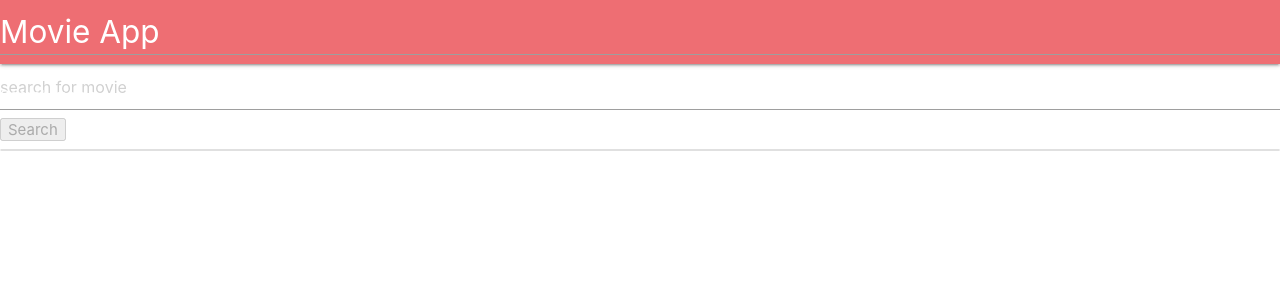
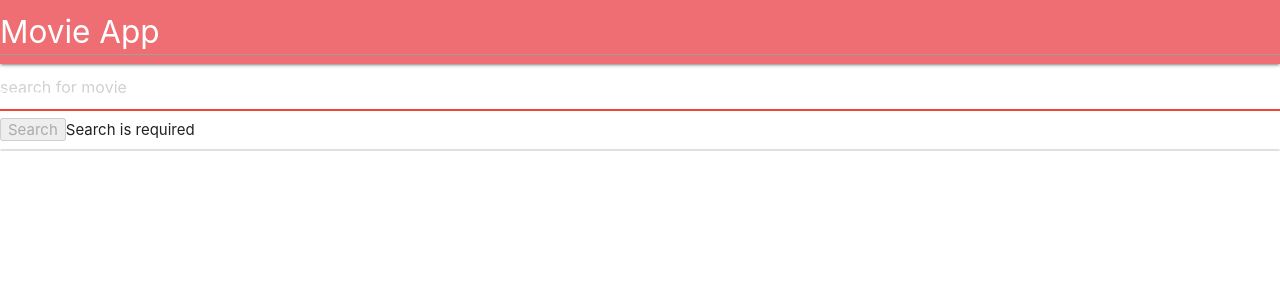
Before and after one commit to thomasengels/angular-vdab, an Angular app: page /movies/add in a window 1280 px wide. Shown: the top 300 px of the page. Built offline with nearby package versions, Linux system fonts and the light colour scheme.

Commit message:
9-form-validation

```diff
--- a/src/app/movies-add/movies-add.component.html
+++ b/src/app/movies-add/movies-add.component.html
@@ -1,9 +1,13 @@
-<form #searchForm="ngForm" (ngSubmit)="searchMovie(searchForm.value)">
-    <input type="text" placeholder="search for movie" name="title" required ngModel>
+<form #searchForm="ngForm" (ngSubmit)="searchMovie(searchForm.value)" novalidate>
+    <input #title="ngModel" [ngClass]="searchForm.invalid && searchForm.pristine && searchForm.untouched ? 'invalid' : ''" type="text" placeholder="search for movie" name="title" required minlength="2" ngModel>
     <button type="submit" [disabled]="searchForm.invalid">Search</button>
+    <ng-container *ngIf="title.invalid">
+        <span *ngIf="title.errors?.required">Search is required</span>
+        <span *ngIf="title.errors?.minlength">Search has a min length of 2 (current length is {{title.errors.minlength.actualLength}})</span>
+    </ng-container>
 </form>
 
-<ul class="collection ">
+<ul class="collection " #list>
     <li class="collection-item avatar " *ngFor="let movie of searchedMovies" (click)="addMovie(movie.onlineId)">
         <img [src]="movie.poster " [alt]="movie.title " />
         <span class="title ">{{movie.title}}</span>
--- a/src/app/movies-add/movies-add.component.ts
+++ b/src/app/movies-add/movies-add.component.ts
@@ -2,6 +2,7 @@ import { MoviesService } from './../services/movies.service';
 import { Component, OnInit } from '@angular/core';
 import { Router } from '@angular/router';
 import { Movie } from '../models/movie.model';
+import { ViewChild } from '@angular/core';
 
 export interface Search {
   title: string;
@@ -14,6 +15,9 @@ export interface Search {
 })
 export class MoviesAddComponent implements OnInit {
   searchedMovies: Movie[] = [];
+
+  @ViewChild("searchForm") searchForm: any;
+  @ViewChild("title") title: any;
 
   constructor(private moviesService: MoviesService,
               private router: Router) { }
```
